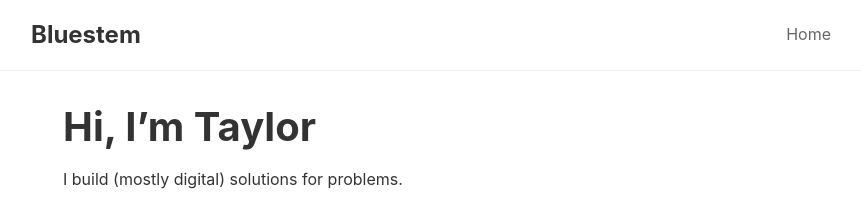
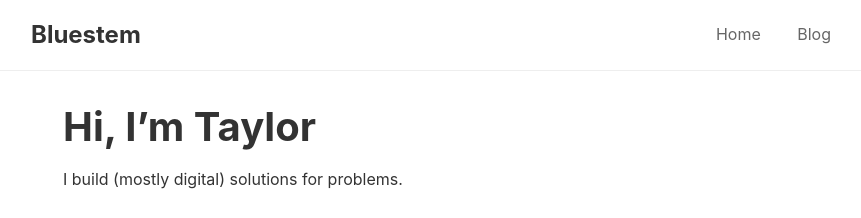
Before and after one commit to bluestemso/taylorlearns.github.io, a Jekyll site: the page built from index.md, in a window 1280 px wide. Shown: the top 218 px of the page, without its empty margins (209-1070 px from the left). Built offline with Jekyll 4.4.1, drawn with Linux system fonts in a browser that asks for light colours.

Commit message:
Updated nav links

```diff
--- a/_layouts/default.html
+++ b/_layouts/default.html
@@ -12,6 +12,7 @@
             <a href="{{ '/' | relative_url }}" class="logo">{{ site.title }}</a>
             <div class="nav-links">
                 <a href="{{ '/' | relative_url }}">Home</a>
+                <a href="{{ '/blog' | relative_url }}">Blog</a>
             </div>
         </nav>
     </header>
```
